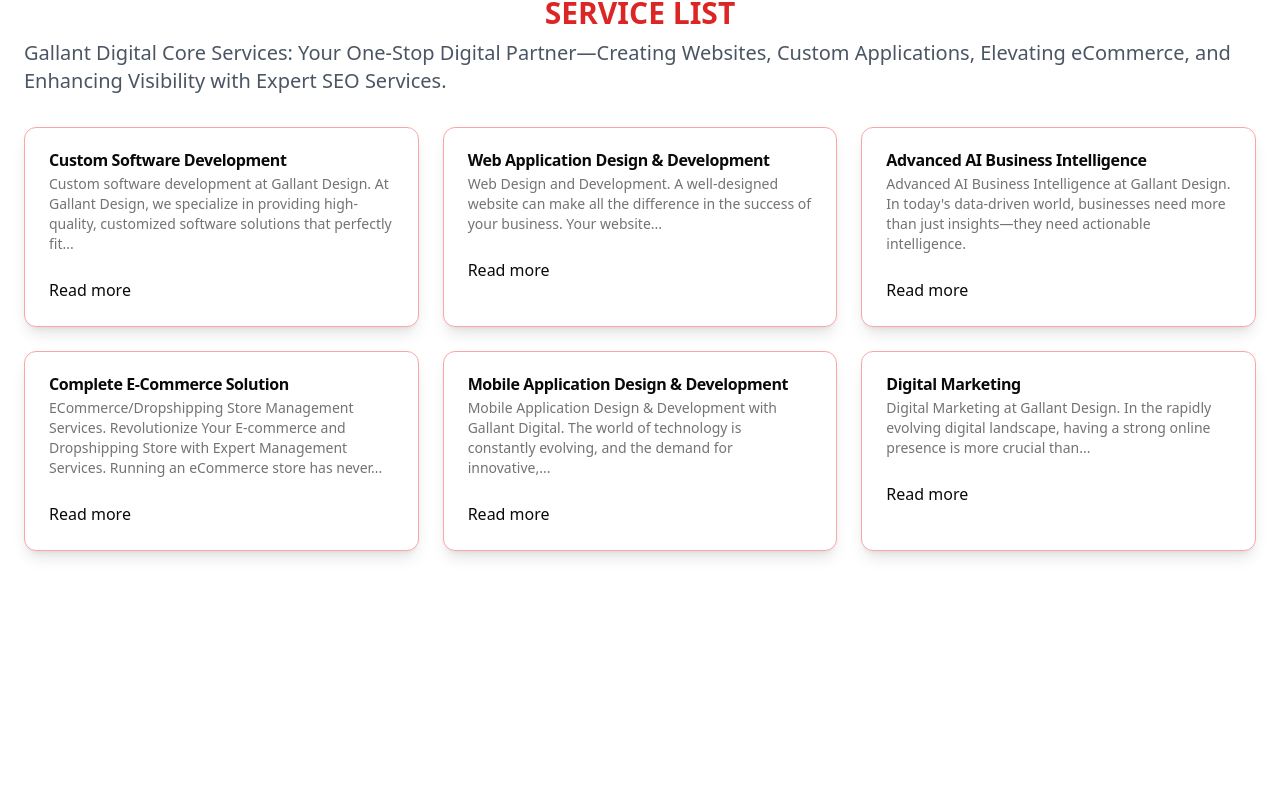
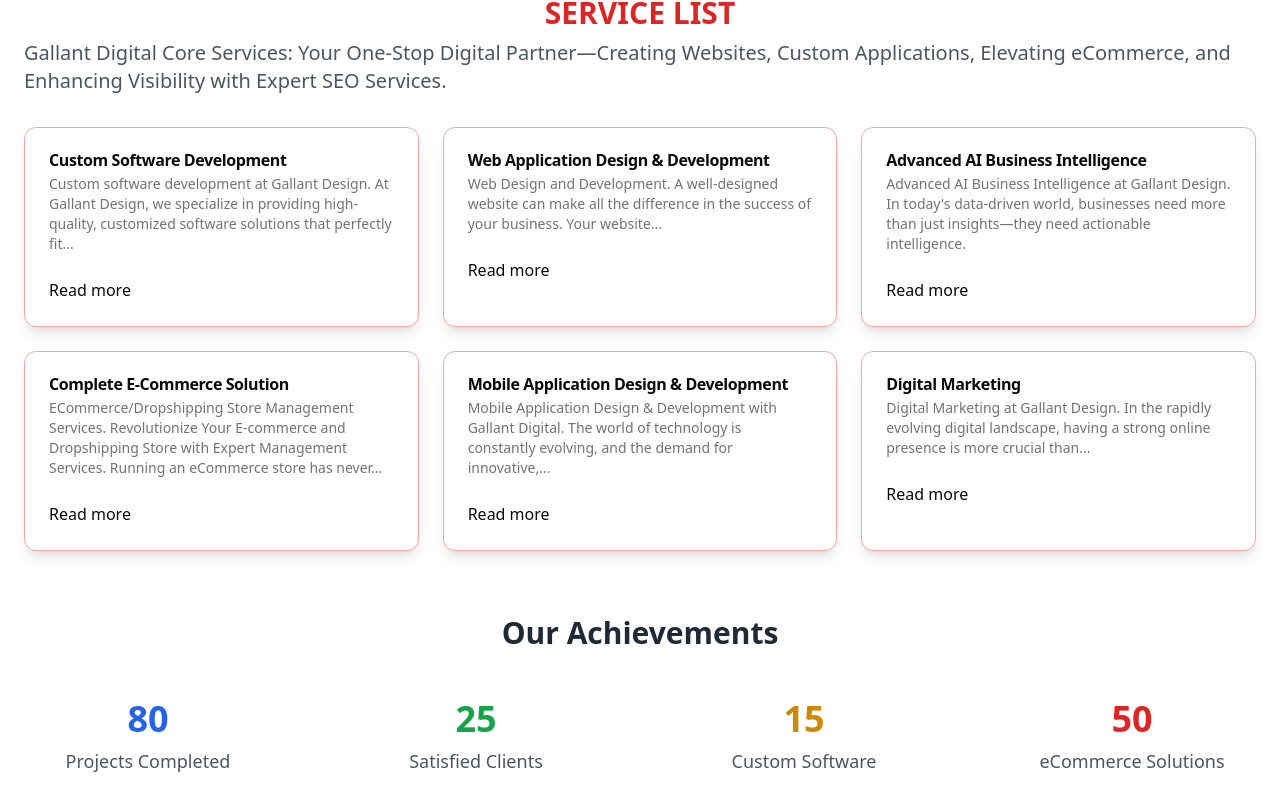
Before and after one commit to sabilar-rahman/gallantdigital360, a React (Vite) app: page / in a window 1280 px wide. Shown: the part 1031-1842 px from the top of the page. Before the commit the page ends 1622 px from the top, so only its background shows below. Built offline with nearby package versions, Linux system fonts and the light colour scheme.

Commit message:
Achievement - count

```diff
--- a/package.json
+++ b/package.json
@@ -21,8 +21,10 @@
     "embla-carousel-react": "^8.3.1",
     "lucide-react": "^0.456.0",
     "react": "^18.3.1",
+    "react-countup": "^6.5.3",
     "react-dom": "^18.3.1",
     "react-grid-gallery": "^1.0.1",
+    "react-intersection-observer": "^9.14.1",
     "react-router-dom": "^6.28.0",
     "remixicon": "^4.5.0",
     "router": "^1.3.8",
--- /dev/null
+++ b/src/pages/home/ServiceSection/CountService.jsx
@@ -0,0 +1,90 @@
+// import { useInView } from 'react-intersection-observer';
+// import CountUp from 'react-countup';
+
+// const CountService = () => {
+//   const { ref, inView } = useInView({
+//     triggerOnce: true, // Trigger animation only once
+//     threshold: 0.5, // Start animation when 50% of the section is in view
+//   });
+
+//   return (
+//     <section ref={ref} className="py-16 ">
+//     <div className="container mx-auto text-center">
+//       <h2 className="text-3xl font-bold text-gray-800 mb-12">
+//         Our Achievements
+//       </h2>
+
+//       <div className="grid grid-cols-2 sm:grid-cols-2 lg:grid-cols-4 gap-8">
+//         <div className="flex flex-col items-center">
+//           <CountUp start={0} end={80} duration={2} redraw={inView} separator="," className="text-4xl font-semibold text-blue-600" />
+//           <p className="text-lg font-medium text-gray-600 mt-2">Projects Completed</p>
+//         </div>
+
+//         <div className="flex flex-col items-center">
+//           <CountUp start={0} end={25} duration={2} redraw={inView} separator="," className="text-4xl font-semibold text-green-600" />
+//           <p className="text-lg font-medium text-gray-600 mt-2">Satisfied Clients</p>
+//         </div>
+
+//         <div className="flex flex-col items-center">
+//           <CountUp start={0} end={15} duration={2} redraw={inView} separator="," className="text-4xl font-semibold text-yellow-600" />
+//           <p className="text-lg font-medium text-gray-600 mt-2">Custom Software</p>
+//         </div>
+
+//         <div className="flex flex-col items-center">
+//           <CountUp start={0} end={50} duration={2} redraw={inView} separator="," className="text-4xl font-semibold text-red-600" />
+//           <p className="text-lg font-medium text-gray-600 mt-2">eCommerce Solutions</p>
+//         </div>
+//       </div>
+//     </div>
+//   </section>
+//   );
+// };
+
+// export default CountService;
+
+import { useInView } from "react-intersection-observer";
+import CountUp from "react-countup";
+
+const CountService = () => {
+  const { ref, inView } = useInView({
+    triggerOnce: false, // Trigger animation only once
+    threshold: 0.5, // Start animation when 50% of the section is in view
+  });
+
+  // Data for counts
+  const achievements = [
+    { count: 80, label: "Projects Completed", color: "text-blue-600" },
+    { count: 25, label: "Satisfied Clients", color: "text-green-600" },
+    { count: 15, label: "Custom Software", color: "text-yellow-600" },
+    { count: 50, label: "eCommerce Solutions", color: "text-red-600" },
+  ];
+
+  return (
+    <section ref={ref} className="py-16">
+      <div className=" text-center">
+        <h2 className="text-3xl font-bold text-gray-800 mb-12">
+          Our Achievements
+        </h2>
+
+        <div className="grid grid-cols-2 sm:grid-cols-2 lg:grid-cols-4 gap-8">
+          {achievements.map(({ count, label, color }, index) => (
+            <div key={index} className="flex flex-col items-center">
+              <CountUp
+                start={0}
+                end={count}
+                duration={2}
+                redraw={inView}
+                separator=","
+                className={`text-4xl font-semibold ${color}`}
+                delay={index * 0.5}
+              />
+              <p className="text-lg font-medium text-gray-600 mt-2">{label}</p>
+            </div>
+          ))}
+        </div>
+      </div>
+    </section>
+  );
+};
+
+export default CountService;
--- a/src/pages/home/ServiceSection/ServiceListSection.jsx
+++ b/src/pages/home/ServiceSection/ServiceListSection.jsx
@@ -8,6 +8,7 @@
   CardHeader,
   CardTitle,
 } from "@/components/ui/card";
+import CountService from "./CountService";
 
 const ServiceListSection = () => {
   const [services, setServices] = useState([]);
@@ -68,6 +69,13 @@
           ))}
         </div>
       </div>
+
+
+        {/* counter Cards Section */}
+
+        <CountService/>
+
+
     </section>
   );
 };
```
Also changed, not shown: 1 other file (tests, documents, lock files or other folders).
